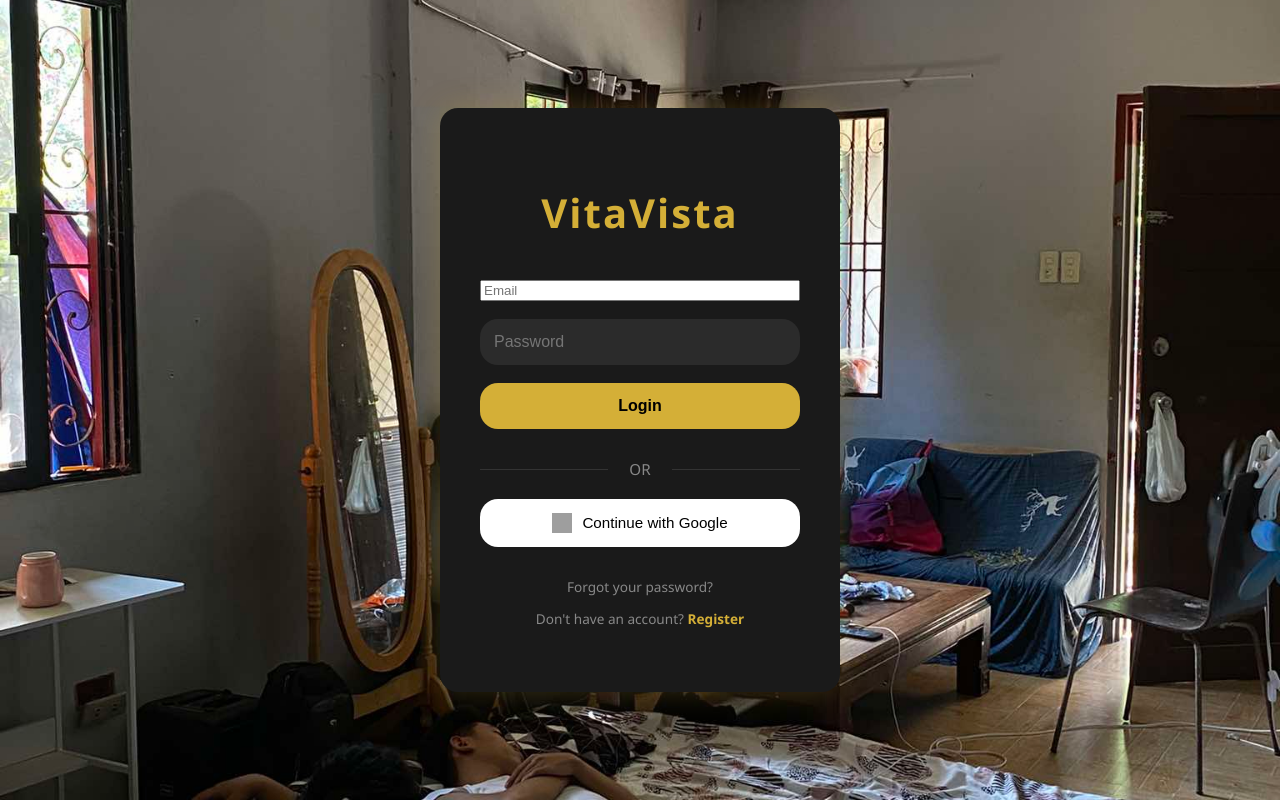
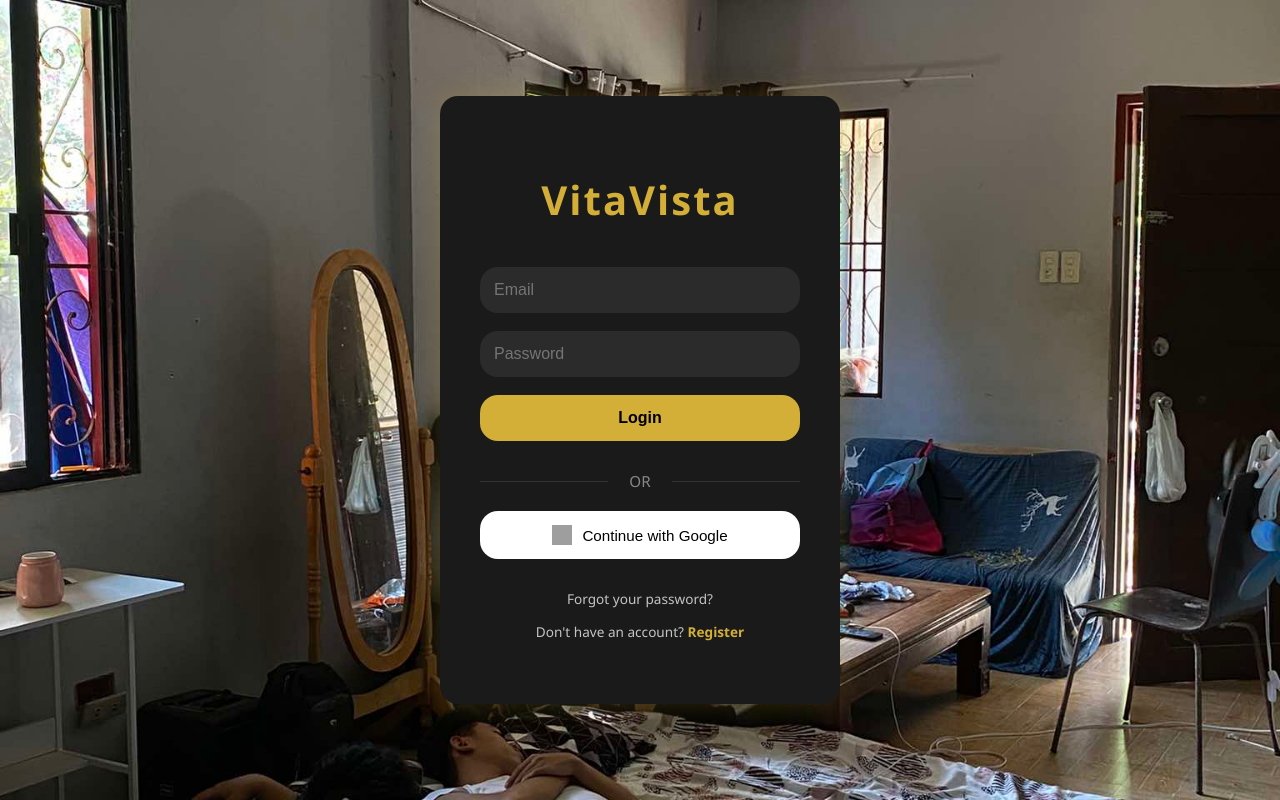
Before and after one commit to Roi-05/VitaVista-Apartment, a PHP site: page /login.php in a window 1280 px wide. Run offline with PHP 8.4, Linux system fonts and the light colour scheme; a stand-in replaces the project's code that opens the database connection; grey boxes are pictures that could not be loaded.

Commit message:
Fix login

```diff
--- a/login.php
+++ b/login.php
@@ -1,5 +1,5 @@
 <?php
-include 'backend/db.php';
+require __DIR__ . '/database/db.php';
 session_start();
 
 if ($_SERVER['REQUEST_METHOD'] === 'POST') {
--- a/styles/login.css
+++ b/styles/login.css
@@ -1,14 +1,3 @@
-:root {
-    --gold: #d4af37;
-    --gold-hover: #b89430;
-    --black: #0e0e0e;
-    --dark-gray: #1a1a1a;
-    --input-bg: #2b2b2b;
-    --text-light: #f0f0f0;
-    --muted: #888;
-    --squircle-radius: 18px;
-  }
-
 * {
   box-sizing: border-box;
 }
@@ -18,21 +7,21 @@
   padding: 0;
   font-family: 'Segoe UI', Tahoma, Geneva, Verdana, sans-serif;
   background-image: url('/Pictures/slep.jpg');
-    color: var(--text-light);
-    display: flex;
-    align-items: center;
-    justify-content: center;
-    height: 100vh;
-    width: 100vw;
   background-size: cover;
   background-position: center;
   background-repeat: no-repeat;
+  min-height: 100vh;
+
+  display: flex;
+  justify-content: center;
+  align-items: center;
+  color: #f0f0f0;
 }
 
 .login-container {
-    background-color: var(--dark-gray);
+  background-color: #1a1a1a;
   padding: 50px 40px;
-    border-radius: var(--squircle-radius);
+  border-radius: 18px;
   box-shadow: 0 0 30px rgba(212, 175, 55, 0.25);
   width: 100%;
   max-width: 400px;
@@ -40,7 +29,7 @@
 
 .login-container h1 {
   text-align: center;
-    color: var(--gold);
+  color: #d4af37;
   font-size: 2.5em;
   margin-bottom: 40px;
   letter-spacing: 2px;
@@ -52,21 +41,21 @@
   gap: 18px;
 }
 
-  .text,
+.email,
 .password {
-    background-color: var(--input-bg);
+  background-color: #2b2b2b;
   border: none;
-    border-radius: var(--squircle-radius);
+  border-radius: 18px;
   padding: 14px;
   font-size: 1em;
-    color: var(--text-light);
+  color: #f0f0f0;
 }
 
 .submit,
 .button {
-    background-color: var(--gold);
+  background-color: #d4af37;
   border: none;
-    border-radius: var(--squircle-radius);
+  border-radius: 18px;
   padding: 14px;
   font-size: 1em;
   font-weight: bold;
@@ -77,12 +66,12 @@
 
 .submit:hover,
 .button:hover {
-    background-color: var(--gold-hover);
+  background-color: #b89430;
 }
 
 .divider {
   text-align: center;
-    color: var(--muted);
+  color: #888;
   margin: 30px 0 20px;
   font-size: 0.95em;
   position: relative;
@@ -116,7 +105,7 @@
   padding: 14px;
   width: 100%;
   border: none;
-    border-radius: var(--squircle-radius);
+  border-radius: 18px;
   cursor: pointer;
   transition: background-color 0.3s ease;
   font-size: 0.95em;
@@ -136,11 +125,11 @@
   margin-top: 30px;
   text-align: center;
   font-size: 0.85em;
-    color: var(--muted);
+  color: #c5c4c4;
 }
 
 .footer-text a {
-    color: var(--gold);
+  color: #d4af37;
   text-decoration: none;
   font-weight: bold;
 }
```
Lines whose indentation alone changed are shown as unchanged.
